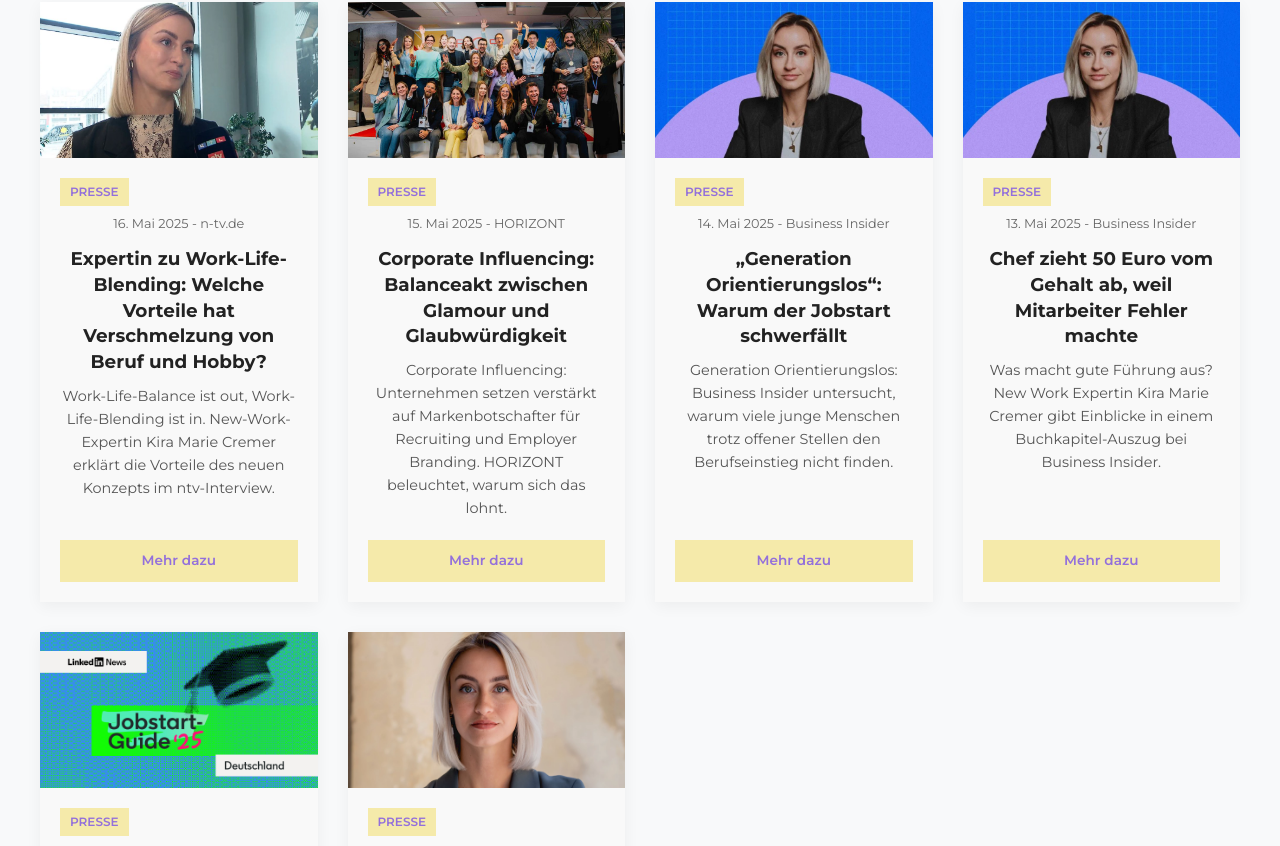
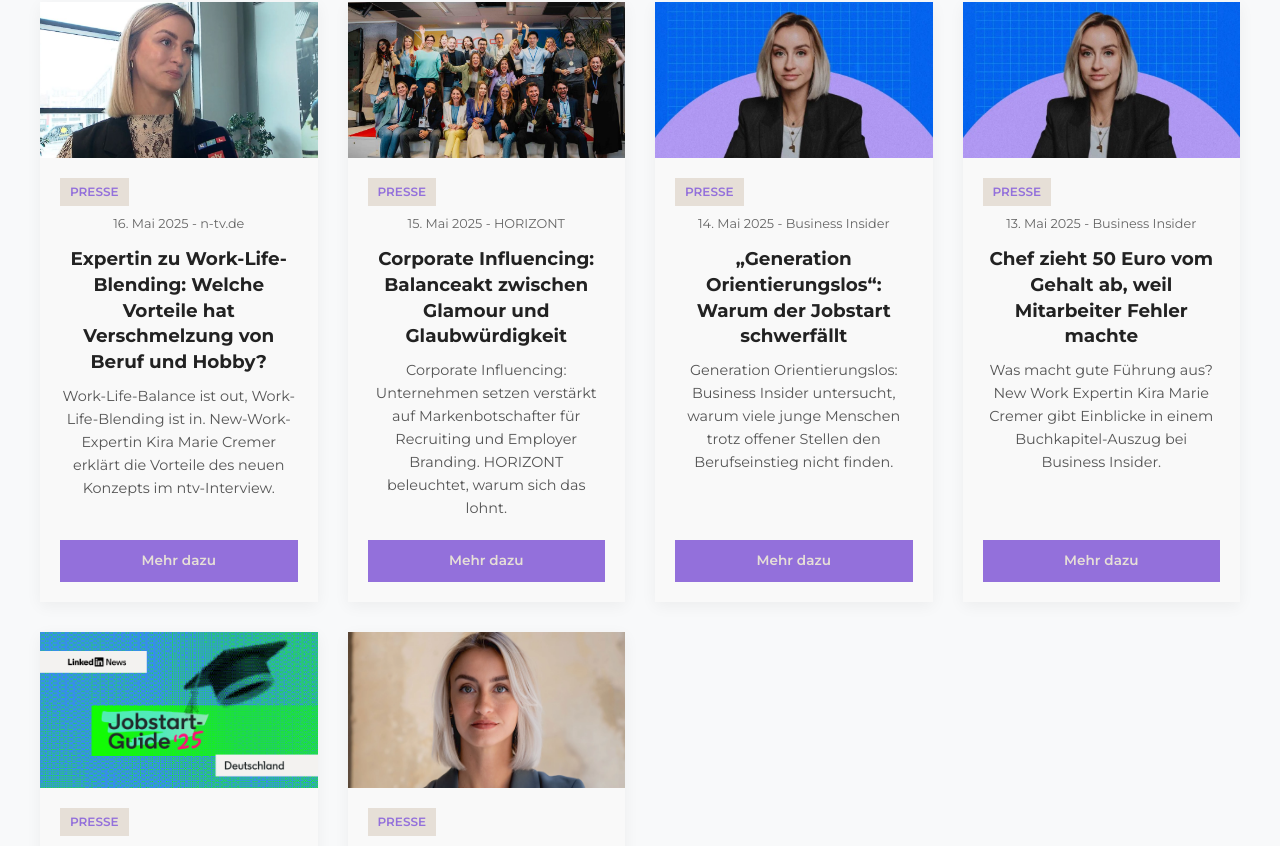
Before and after one commit to Rodriguez-Diego-web/kiramarie, a React (Create React App) app: page / in a window 1280 px wide. Shown: the part 4590-5436 px from the top of the page. Built offline with nearby package versions, Linux system fonts and the light colour scheme.

Commit message:
style: Update press tag and button colors based on user edits

```diff
--- a/src/components/cards/MediaCard.tsx
+++ b/src/components/cards/MediaCard.tsx
@@ -59,7 +59,7 @@ const ContentArea = styled.div`
 
 const Tag = styled.span`
   display: inline-block;
-  background-color: #F5EAAA; /* Beige */
+  background-color: #e6dfd7; /* Beige */
   color: #9370DB; /* Lila */
   padding: 4px 10px;
   border-radius: 0;
@@ -95,8 +95,8 @@ const CardDescription = styled.p`
 const ReadMoreButton = styled(motion.a)`
   display: inline-block;
   text-align: center;
-  background-color: #F5EAAA; /* Beige */
-  color: #9370DB; /* Lila */
+  background-color: #9370DB;
+  color: #e6dfd7;
   padding: 10px 20px;
   border-radius: 0;
   text-decoration: none;
@@ -106,7 +106,7 @@ const ReadMoreButton = styled(motion.a)`
   transition: background-color 0.3s ease;
 
   &:hover {
-    background-color: color-mix(in srgb, #F5EAAA 85%, black); /* Dunkleres Beige im Hover */
+    background-color: color-mix(in srgb, #9370DB 85%, black); /* Dunkleres Beige im Hover */
   }
 `;
 
```
